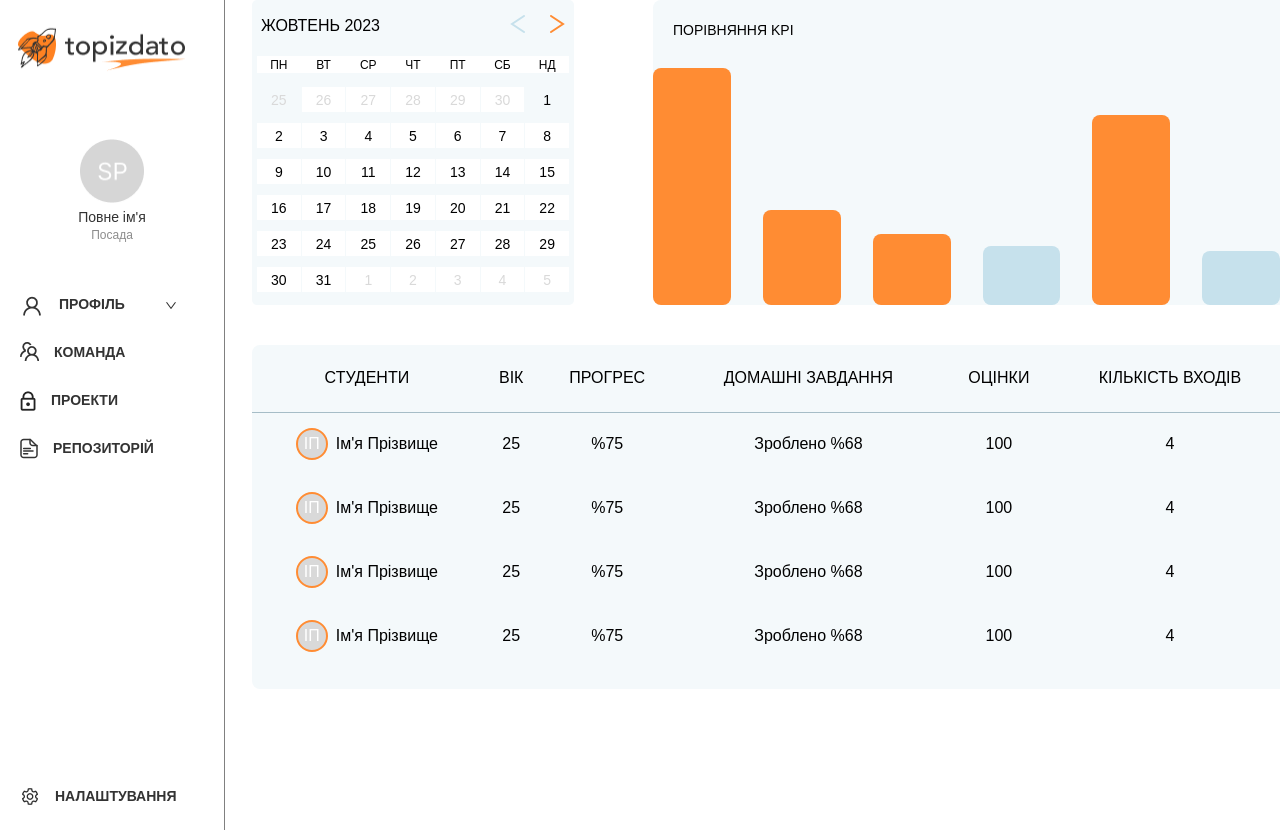
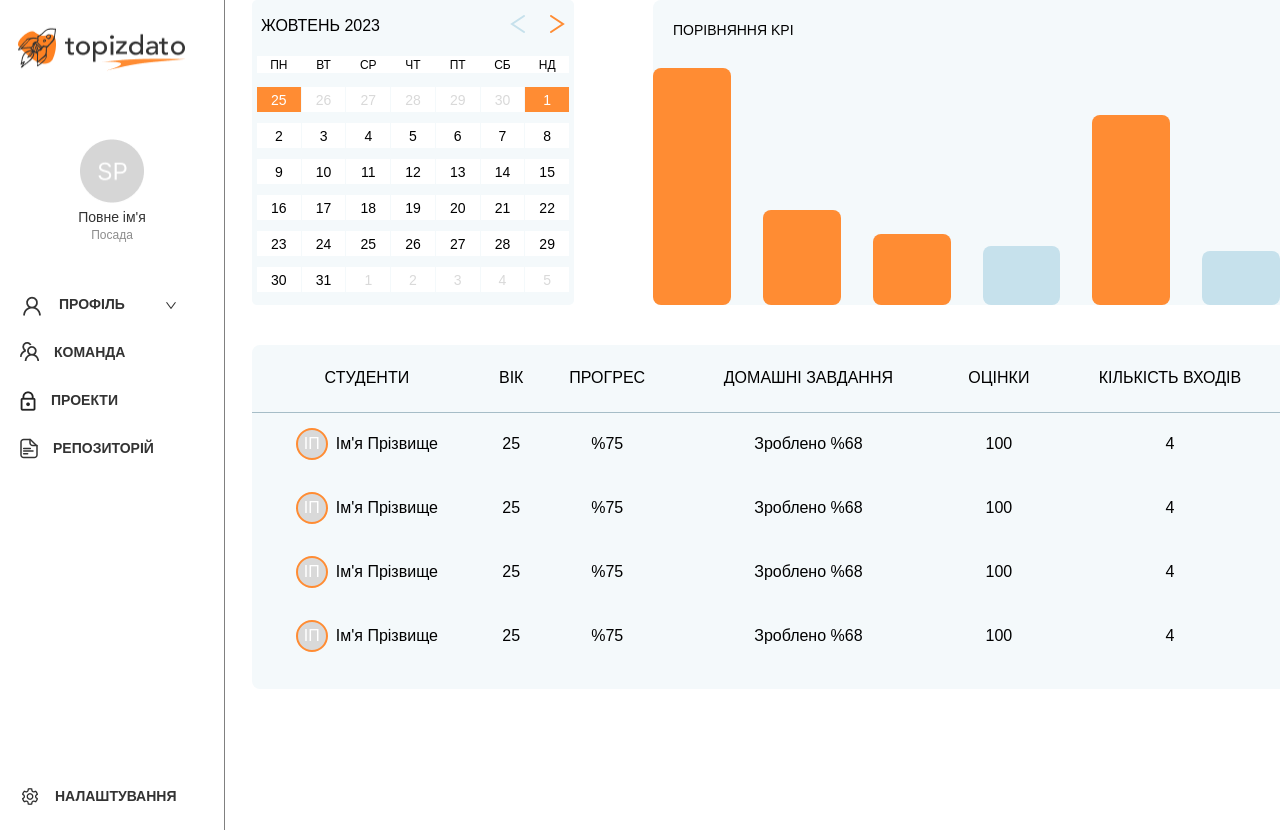
Before and after one commit to Vitaliy-Mazurenko/top, a React (Vite) app: page / in a window 1280 px wide. In both pictures the pointer is over the element 278 px from the left and 99 px from the top of the page. Shown: the top 830 px of the page. Built offline with nearby package versions, Linux system fonts and the light colour scheme.

Commit message:
fix: style in Calendar

```diff
--- a/src/pages/dashboard/ui/Calendar/Calendar.css
+++ b/src/pages/dashboard/ui/Calendar/Calendar.css
@@ -74,7 +74,8 @@
 }
 
 .calendar__day:hover {
-  background-color: var(--color-additional7);
+  background-color: #ff8c33;
+  color: white;
 }
 
 .calendar__additional__day {
@@ -102,11 +103,12 @@
 }
 
 .calendar__selected__item {
-  color: var(--color-text);
-  background-color: var(--color-additional);
+  background-color: #ff8c33;
+  color: white;
 }
 .calendar__selected__item:hover {
-  background-color: var(--color-additional);
+  background-color: #ff8c33;
+  color: white;
 }
 
 .calendar__pick__items__container {
```
